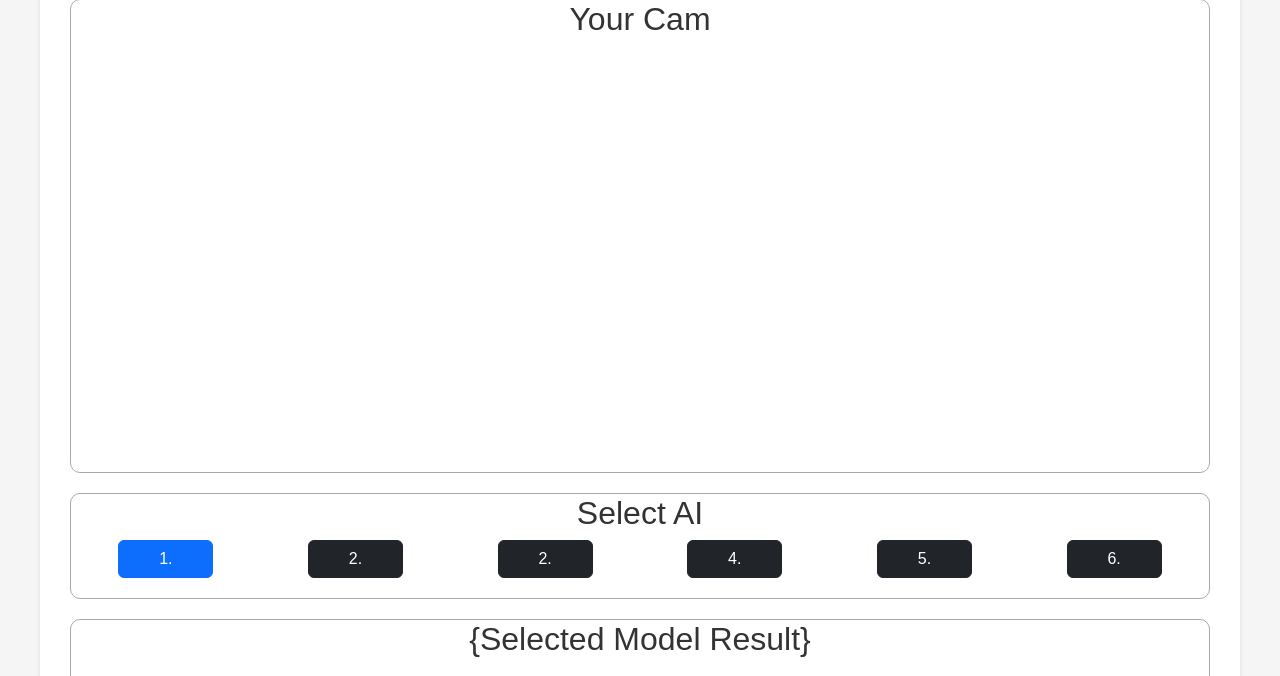
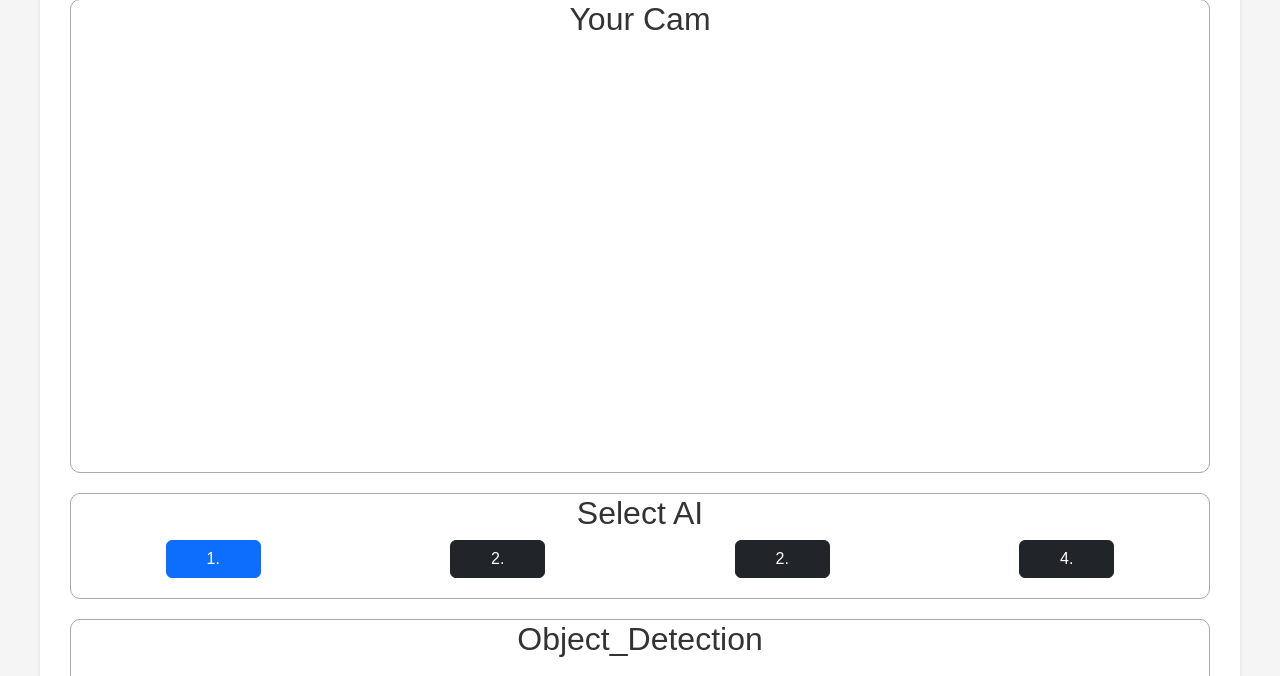
Before and after one commit to ParkMini/BRAIN_DANCE-Singapore_ITE_Project, a Flask app: template templates/choseImge.html in a window 1280 px wide. Shown: the part 346-1022 px from the top of the page. Run offline with Flask 3, Linux system fonts and the light colour scheme; the template is opened without the code that fills it, so the values that code supplies are empty; some web fonts are replaced.

Commit message:
추가 수정사항 수정

```diff
--- a/static/script.js
+++ b/static/script.js
@@ -1,5 +1,5 @@
 let video = document.querySelector("#cam");
-let canvas = document.querySelector("#canvas");
+let canvas = document.querySelector(".canvas");
 let context = canvas.getContext("2d");
 let webcam = false;
 const SERVER_URL = "https://localhost:80";
--- a/templates/choseImge.html
+++ b/templates/choseImge.html
@@ -24,16 +24,16 @@
         <div class="section">
             <h2>Select AI</h2>
                 <div class="contains">
-                    <button type="button" id="{modelId}" onclick="changeModel(this.id)" class="btn col-1 btn-primary">1.</button>
-                    <button type="button" id="{modelId}" onclick="changeModel(this.id)" class="btn col-1 btn-dark">2.</button>
-                    <button type="button" id="{modelId}" onclick="changeModel(this.id)" class="btn col-1 btn-dark">2.</button>
-                    <button type="button" id="{modelId}" onclick="changeModel(this.id)" class="btn col-1 btn-dark">4.</button>
-                    <button type="button" id="{modelId}" onclick="changeModel(this.id)" class="btn col-1 btn-dark">5.</button>
-                    <button type="button" id="{modelId}" onclick="changeModel(this.id)" class="btn col-1 btn-dark">6.</button>
+                    <button type="button" id="Object_Detection" onclick="changeModel(this.id)" class="btn col-1 btn-primary">1.</button>
+                    <button type="button" id="Pose_Estimation" onclick="changeModel(this.id)" class="btn col-1 btn-dark">2.</button>
+                    <button type="button" id="Style_Transfer" onclick="changeModel(this.id)" class="btn col-1 btn-dark">2.</button>
+                    <button type="button" id="OCR" onclick="changeModel(this.id)" class="btn col-1 btn-dark">4.</button>
+                    <!-- <button type="button" id="{modelId}" onclick="changeModel(this.id)" class="btn col-1 btn-dark">5.</button> -->
+                    <!-- <button type="button" id="{modelId}" onclick="changeModel(this.id)" class="btn col-1 btn-dark">6.</button> -->
                 </div>
         </div>
         <div class="section">
-            <h2 id="selectedModel">{Selected Model Result}</h2>
+            <h2 id="selectedModel">Object_Detection</h2>
             <canvas class="canvas"></canvas>
         </div>
     </div>
```
